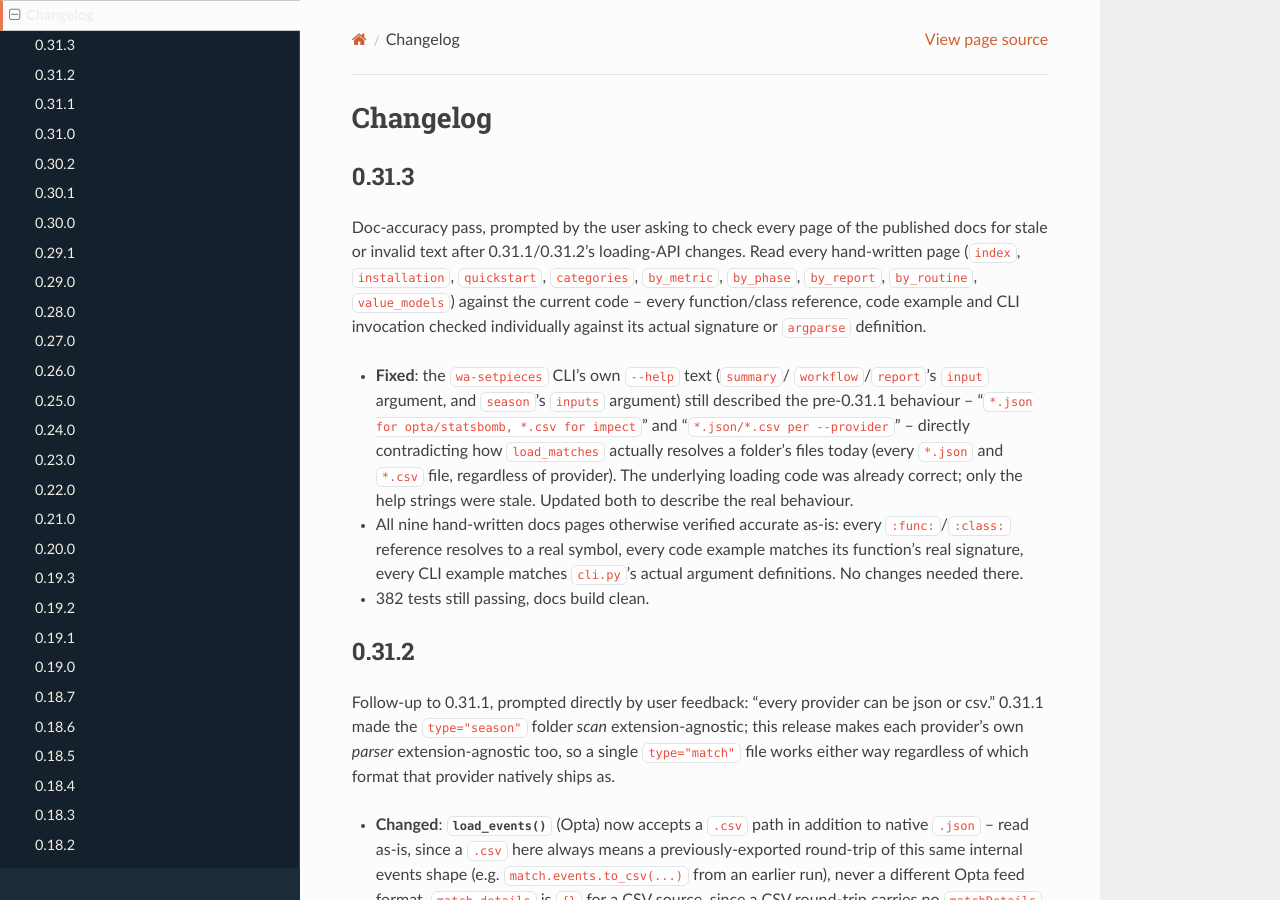
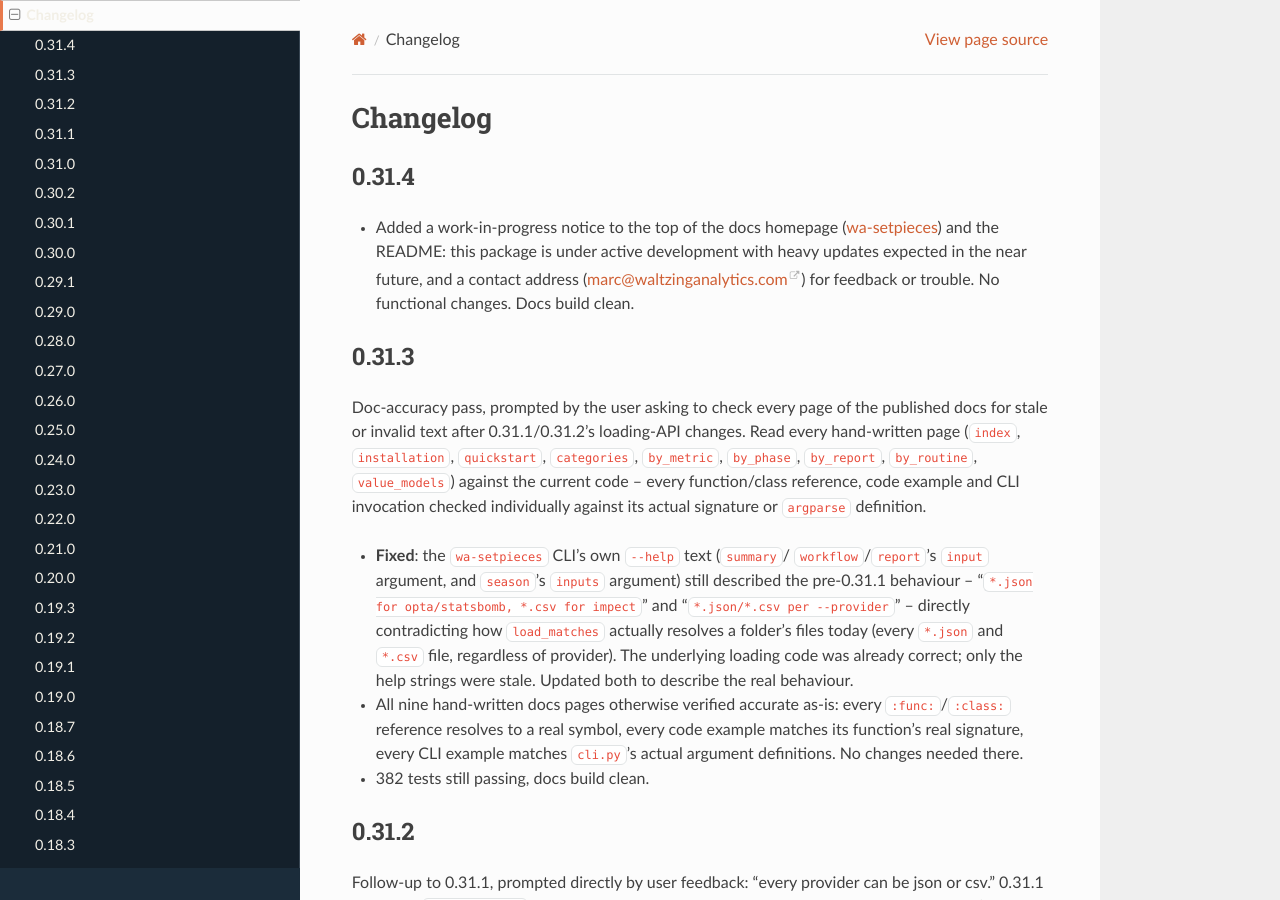
Before and after one commit to marclamberts/waltzinganalytics, a Sphinx documentation site: the page built from docs/source/changelog.rst, in a window 1280 px wide and 900 px high. Built offline with Sphinx 7.4.7 and the Read the Docs theme 3.1.0, drawn with Linux system fonts in a browser that asks for light colours; pages that are not in the unit, such as notebooks, are missing from menus.

Commit message:
Add work-in-progress notice and contact address to README/docs homepage
Requested by the user: flag upfront that the package is under active
development with heavy updates coming, and give a contact address for
feedback or trouble.

Co-Authored-By: Claude Sonnet 5 <noreply@anthropic.com>

```diff
--- a/docs/source/changelog.rst
+++ b/docs/source/changelog.rst
@@ -1,5 +1,14 @@
 Changelog
 =========
+
+0.31.4
+------
+
+- Added a work-in-progress notice to the top of the docs homepage
+  (:doc:`index`) and the README: this package is under active
+  development with heavy updates expected in the near future, and a
+  contact address (marc@waltzinganalytics.com) for feedback or trouble.
+  No functional changes. Docs build clean.
 
 0.31.3
 ------
--- a/docs/source/index.rst
+++ b/docs/source/index.rst
@@ -1,5 +1,11 @@
 wa-setpieces
 ===============
+
+.. note::
+
+   This package is a **work in progress** -- updates will keep coming
+   heavily in the near future. Feedback, bug reports, or trouble getting
+   something to work? Reach out at marc@waltzinganalytics.com.
 
 **Set-piece analytics for football, in pandas.** Point it at an Opta,
 StatsBomb or IMPECT match export -- one file, or a whole folder of them
--- a/pyproject.toml
+++ b/pyproject.toml
@@ -4,7 +4,7 @@ build-backend = "setuptools.build_meta"
 
 [project]
 name = "wa-setpieces"
-version = "0.31.3"
+version = "0.31.4"
 description = "Set-piece metrics, benchmarked team/player ratings, added-value scoring and mplsoccer pitch visualizations (penalties, kick-offs, free kicks, corners, throw-ins, goal kicks) from Opta and StatsBomb event data, including second phases, xT, zones and retention"
 readme = "README.md"
 requires-python = ">=3.9"
```
Also changed, not shown: README.md (+5 -0 lines).
